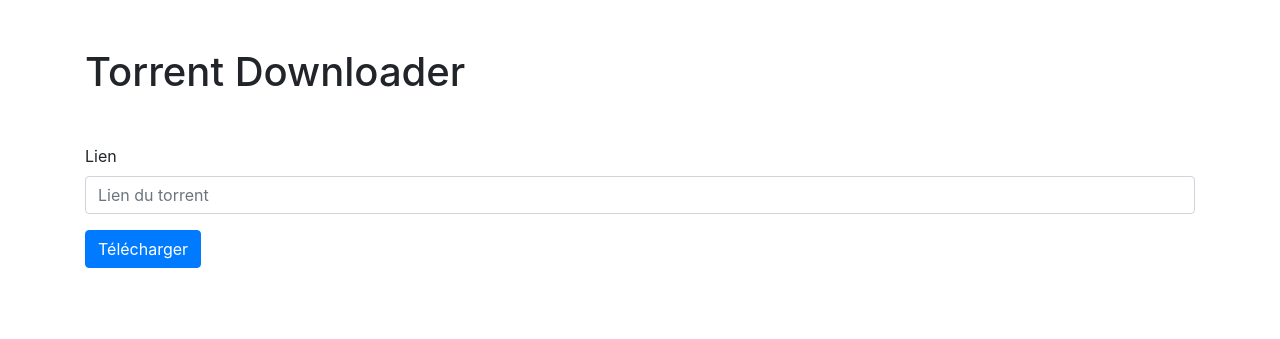
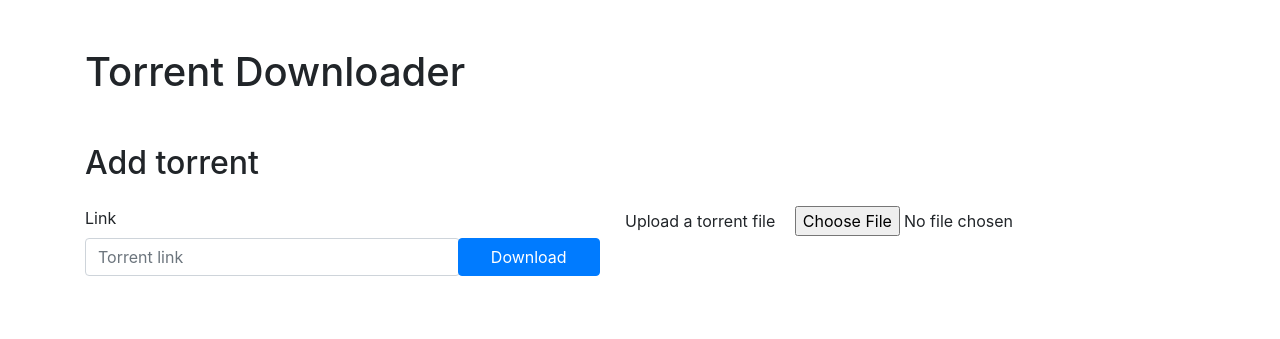
Before and after one commit to romdum/torrent-php-ui, a PHP site: template app/Resources/Views/addTorrent.php in a window 1280 px wide. Shown: the top 339 px of the page. Run offline with PHP 8.4, Linux system fonts and the light colour scheme; the template is opened without the code that fills it, so the values that code supplies are empty; some libraries are stand-ins or nearby versions.

Commit message:
Add torrent file

```diff
--- a/app/Resources/Views/addTorrent.php
+++ b/app/Resources/Views/addTorrent.php
@@ -1,7 +1,18 @@
-<form action="app/addTorrent.php" class="addTorrent mt-5 mb-5" method="post">
-    <div class="form-group">
-        <label for="exampleInputEmail1">Lien</label>
-        <input type="text" class="form-control" name="torrentUrl" id="torrentUrl" placeholder="Lien du torrent">
-    </div>
-    <button type="submit" class="btn btn-primary">Télécharger</button>
-</form>
+<header class="mt-5">
+    <h2>Add torrent</h2>
+</header>
+<div class="row">
+    <form action="app/addTorrent.php" class="addTorrent mt-3 mb-5 col-6 row" method="post">
+        <div class="form-group col-9">
+            <label for="exampleInputEmail1">Link</label>
+            <input type="text" class="form-control" name="torrentUrl" id="torrentUrl" placeholder="Torrent link">
+        </div>
+        <button type="submit" class="btn btn-primary col-3 float-bottom" style="position: absolute;bottom: 16px; right: 25px; height: 38px;">Download</button>
+    </form>
+    <form action="app/addTorrent.php" class="mt-3 col-6" method="post" enctype="multipart/form-data">
+        <div class="form-group">
+            <label for="fileUpload">Upload a torrent file</label>
+            <input id="fileUpload" name="fileUpload" type="file" class="file col-6">
+        </div>
+    </form>
+</div>
--- a/app/Resources/Views/header.php
+++ b/app/Resources/Views/header.php
@@ -6,6 +6,18 @@
 
     <link rel="stylesheet" href="https://stackpath.bootstrapcdn.com/bootstrap/4.1.1/css/bootstrap.min.css" integrity="sha384-WskhaSGFgHYWDcbwN70/dfYBj47jz9qbsMId/iRN3ewGhXQFZCSftd1LZCfmhktB" crossorigin="anonymous">
     <link rel="stylesheet" href="https://use.fontawesome.com/releases/v5.1.0/css/all.css" integrity="sha384-lKuwvrZot6UHsBSfcMvOkWwlCMgc0TaWr+30HWe3a4ltaBwTZhyTEggF5tJv8tbt" crossorigin="anonymous">
+
+    <link href="https://cdnjs.cloudflare.com/ajax/libs/bootstrap-fileinput/4.4.5/css/fileinput.min.css" media="all" rel="stylesheet" type="text/css" />
+
+    <script src="https://code.jquery.com/jquery-3.2.1.min.js"></script>
+    <script src="https://cdnjs.cloudflare.com/ajax/libs/bootstrap-fileinput/4.4.5/js/plugins/piexif.min.js" type="text/javascript"></script>
+    <script src="https://cdnjs.cloudflare.com/ajax/libs/bootstrap-fileinput/4.4.5/js/plugins/sortable.min.js" type="text/javascript"></script>
+    <script src="https://cdnjs.cloudflare.com/ajax/libs/bootstrap-fileinput/4.4.5/js/plugins/purify.min.js" type="text/javascript"></script>
+    <script src="https://cdnjs.cloudflare.com/ajax/libs/popper.js/1.11.0/umd/popper.min.js"></script>
+    <script src="https://maxcdn.bootstrapcdn.com/bootstrap/4.0.0-beta/js/bootstrap.min.js" type="text/javascript"></script>
+    <script src="https://cdnjs.cloudflare.com/ajax/libs/bootstrap-fileinput/4.4.5/js/fileinput.min.js"></script>
+    <script src="https://cdnjs.cloudflare.com/ajax/libs/bootstrap-fileinput/4.4.5/js/locales/LANG.js"></script>
+
     <title>Torrent downloader</title>
 </head>
 <body>
--- a/composer.json
+++ b/composer.json
@@ -3,7 +3,8 @@
     "description": "Torrent download PHP GUI",
     "require": {
         "kleiram/transmission-php": "dev-master",
-        "kriswallsmith/buzz": "0.16.x"
+        "kriswallsmith/buzz": "0.16.x",
+        "kartik-v/bootstrap-fileinput": "dev-master"
     },
     "license": "GPL V2",
     "authors": [
```
Also changed, not shown: app/addTorrent.php (+15 -1 lines).
